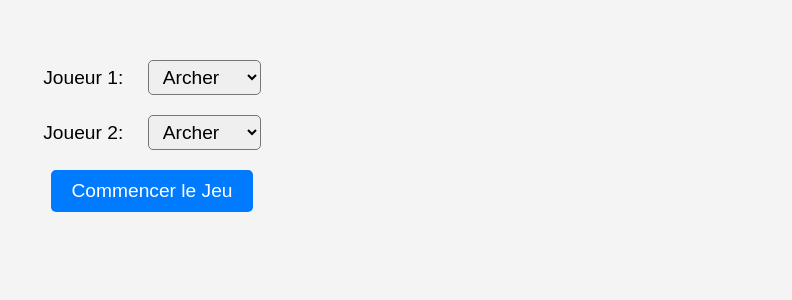
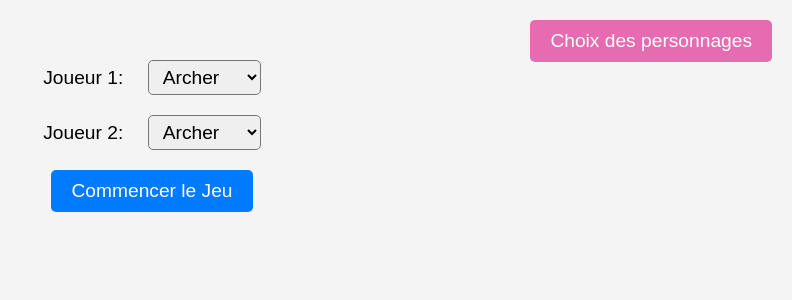
Before and after one commit to guillaume442/tourParTourPHP, a PHP site: page / in a window 1280 px wide. Shown: the top 300 px of the page, without its empty margins (488-1280 px from the left). Run offline with PHP 8.4, Linux system fonts and the light colour scheme.

Commit message:
158158151

```diff
--- a/php/index.php
+++ b/php/index.php
@@ -23,6 +23,9 @@ $joueur2 = unserialize($_SESSION['joueur2']);
     <link rel="stylesheet" href="styles.css">
 </head>
 <body>
+
+<button id="btnMenuPermanent" onclick="window.location.reload()"
+style="position: fixed; top: 10px; right: 10px;">Choix des personnages</button>
 
 <form id="choixClasse">
     <div>
@@ -63,6 +66,9 @@ $joueur2 = unserialize($_SESSION['joueur2']);
     </div>
 </div>
 
+<!-- <button id="btnMenu" style="display: none;" onclick="window.location.reload()">Menu</button> -->
+
+
 <script src="script.js"></script>
 </body>
 </html>
--- a/php/script.js
+++ b/php/script.js
@@ -11,16 +11,33 @@ function executerAction(joueur, action) {
                 document.getElementById('pvJoueur1').textContent = reponse.joueur1_pv;
                 document.getElementById('pvJoueur2').textContent = reponse.joueur2_pv;
 
-                // Désactivez tous les boutons après une action
+                // Désactivez tous les boutons après une action, sauf le bouton "Menu"
                 document.querySelectorAll('button').forEach(function(btn) {
-                    btn.disabled = true;
+                    if (btn.id !== 'btnMenuPermanent') { // Excluez le bouton "Menu" en vérifiant son ID
+                        btn.disabled = true;
+                    }
                 });
 
-                // Réactivez les boutons pour l'autre joueur
+                // Réactivez les boutons pour l'autre joueur, sauf le bouton "Menu"
                 var boutonsAdversaire = joueur === 'joueur1' ? 'joueur2' : 'joueur1';
                 document.querySelectorAll('#' + boutonsAdversaire + ' button').forEach(function(btn) {
-                    btn.disabled = false;
+                    if (btn.id !== 'btnMenuPermanent') { // Excluez le bouton "Menu" en vérifiant son ID
+                        btn.disabled = false;
+                    }
                 });
+
+                // Vérifier si un vainqueur est déterminé et afficher un message
+                if (reponse.winner) {
+                    alert(reponse.winner);
+                    // Désactivez tous les boutons pour empêcher d'autres actions, sauf le bouton "Menu"
+                    document.querySelectorAll('button').forEach(function(btn) {
+                        if (btn.id !== 'btnMenuPermanent') { // Excluez le bouton "Menu" en vérifiant son ID
+                            btn.disabled = true;
+                        }
+                    });
+                    // Assurez-vous que le bouton "Menu" reste activé
+                    document.getElementById('btnMenuPermanent').disabled = false;
+                }
 
             } catch (e) {
                 console.error("Erreur lors de l'analyse de la réponse JSON: ", e);
@@ -32,24 +49,23 @@ function executerAction(joueur, action) {
 
     var data = "joueur=" + encodeURIComponent(joueur) + "&action=" + encodeURIComponent(action);
     xhr.send(data);
+
 }
 
+// La fonction initialiserJeu reste inchangée
 function initialiserJeu() {
     var classeJoueur1 = document.getElementById('classeJoueur1').value;
     var classeJoueur2 = document.getElementById('classeJoueur2').value;
 
     var xhr = new XMLHttpRequest();
-    xhr.open("POST", "initialiserJeu.php", true); // Assurez-vous d'avoir ce fichier PHP prêt à gérer cette requête
+    xhr.open("POST", "initialiserJeu.php", true);
     xhr.setRequestHeader("Content-Type", "application/x-www-form-urlencoded");
     xhr.onload = function() {
         if (this.status === 200) {
-            // Mettre à jour l'affichage avec les classes choisies
             document.getElementById('classeJoueur1Affiche').textContent = classeJoueur1;
             document.getElementById('classeJoueur2Affiche').textContent = classeJoueur2;
 
-            // Afficher les options de jeu
             document.getElementById('jeu').style.display = 'block';
-            // Masquer le formulaire de choix de classe
             document.getElementById('choixClasse').style.display = 'none';
         }
     };
--- a/php/styles.css
+++ b/php/styles.css
@@ -5,6 +5,20 @@ body {
     padding: 0;
     background-color: #f4f4f4;
 }
+
+#btnMenuPermanent {
+    padding: 10px 20px;
+    background-color: #e76bb1;
+    color: white;
+    border: none;
+    border-radius: 5px;
+    cursor: pointer;
+}
+
+#btnMenuPermanent:hover {
+    background-color: #f901a2;
+}
+
 
 #choixClasse, #jeu {
     margin-top: 50px;
```
Also changed, not shown: php/action.php (+14 -5 lines).
